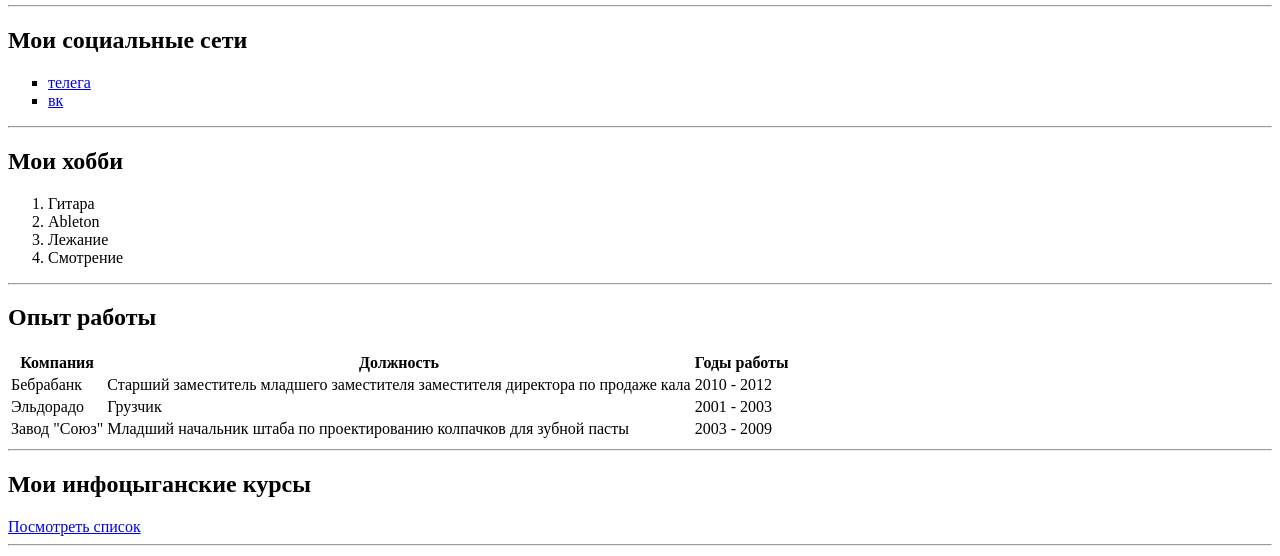
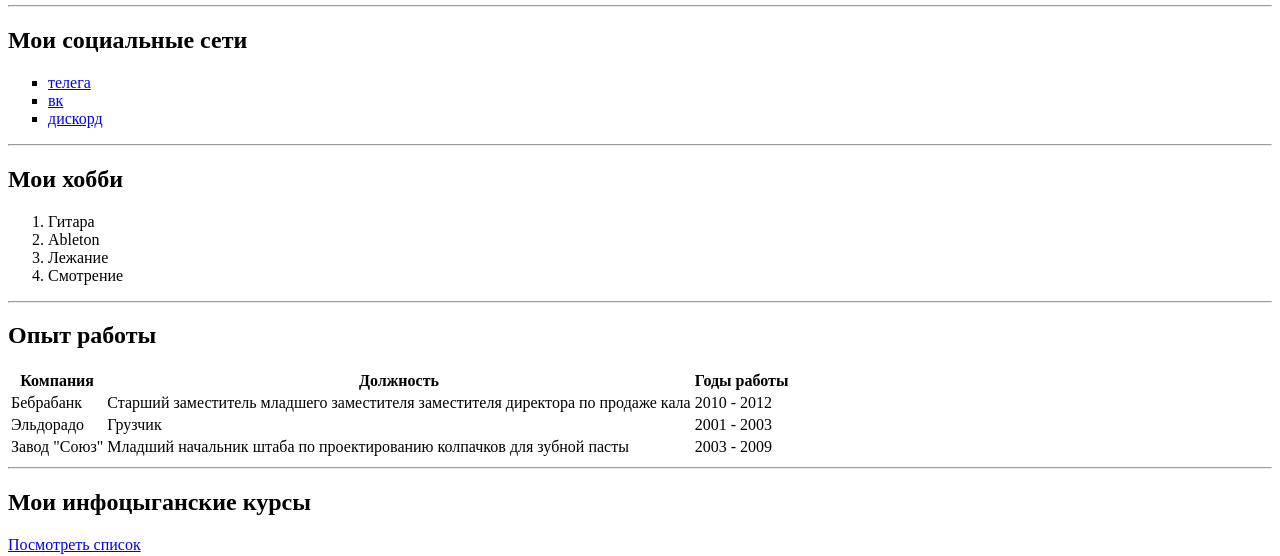
Before and after one commit to matveykaishaev26/5LABA, a plain HTML site: page index.html in a window 1280 px wide. Shown: the part 245-801 px from the top of the page. Drawn offline with Linux system fonts and the light colour scheme.

Commit message:
добавил новый пункт описания

```diff
--- a/index.html
+++ b/index.html
@@ -26,6 +26,7 @@
     <ul type = 'square'>
         <li><a href = "https:sdasd" target = "blank">телега</a></li>
         <li><a href = "https:sdasd" target = "blank">вк</a></li>
+        <li><a href = "https:sdasd" target = "blank">дискорд</a></li>
 
     </ul>
     <hr>
```
